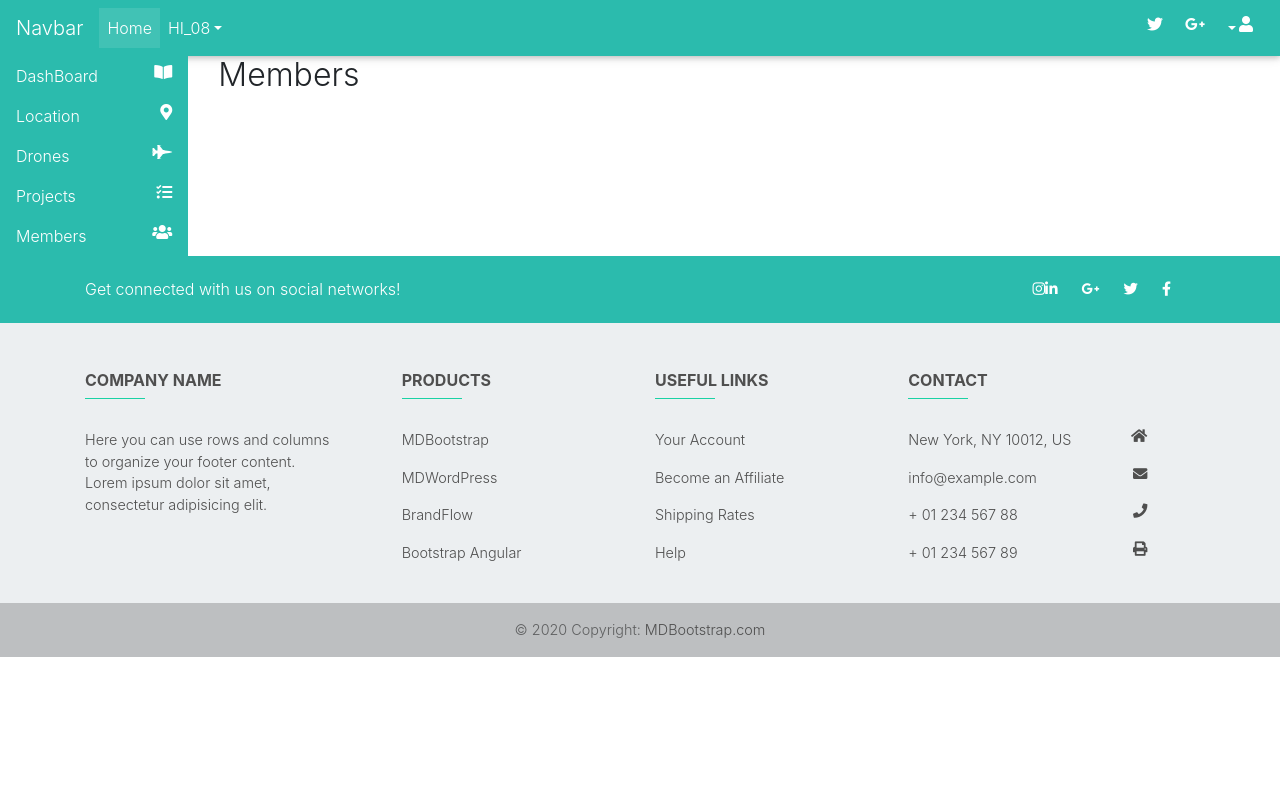
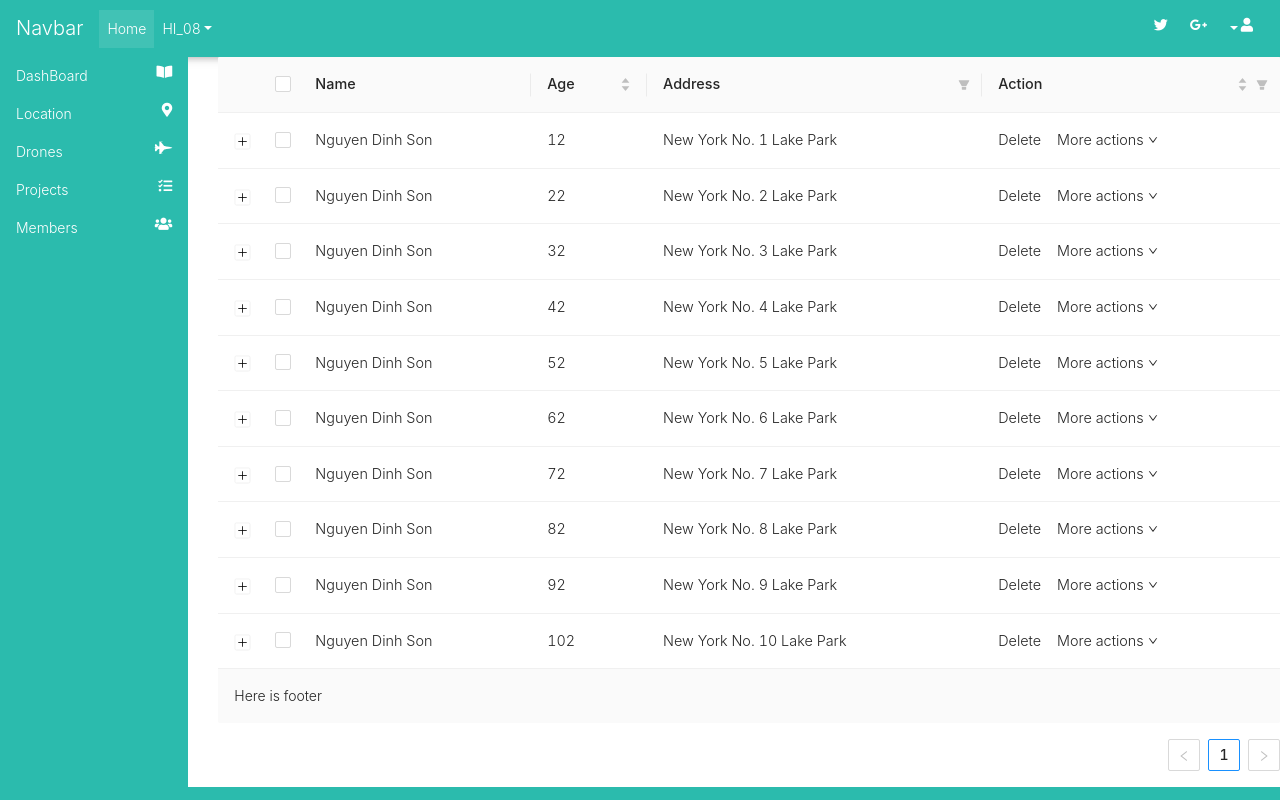
Before and after one commit to dinhson2905/HI08_Drone, a React (Create React App) app: page /hi08/members in a window 1280 px wide. Shown: the top 800 px of the page. Built offline with nearby package versions, Linux system fonts and the light colour scheme.

Commit message:
member page

```diff
--- a/package.json
+++ b/package.json
@@ -12,6 +12,7 @@
     "@testing-library/react": "^9.3.2",
     "@testing-library/user-event": "^7.1.2",
     "@trendmicro/react-sidenav": "^0.5.0",
+    "antd": "^4.2.5",
     "bootstrap": "^4.5.0",
     "jquery": "^3.5.1",
     "mdbreact": "^4.26.1",
--- a/src/components/Footer.js
+++ b/src/components/Footer.js
@@ -33,7 +33,7 @@ class Footer extends Component {
 								</a>
 								{/*Instagram*/}
 								<a className="ins-ic">
-									<i className="fab fa-instagram white-text"> </i>
+									<i className="fab fa-instagram white-text mr-4"> </i>
 								</a>
 							</div>
 							{/* Grid column */}
@@ -99,7 +99,7 @@ class Footer extends Component {
 							<h6 className="text-uppercase font-weight-bold">Contact</h6>
 							<hr className="teal accent-3 mb-4 mt-0 d-inline-block mx-auto" style={{ width: '60px' }} />
 							<p>
-								<i className="fas fa-home mr-3" /> New York, NY 10012, US</p>
+								<i className="fas fa-home mr-3" /> Ha Noi, Vietnam</p>
 							<p>
 								<i className="fas fa-envelope mr-3" /> info@example.com</p>
 							<p>
--- /dev/null
+++ b/src/pages/Member.css
@@ -0,0 +1,4 @@
+.components-table-demo-control-bar .ant-form-item {
+  margin-right: 16px;
+  margin-bottom: 8px;
+}
--- a/src/pages/Members.js
+++ b/src/pages/Members.js
@@ -1,11 +1,159 @@
+import ReactDOM from 'react-dom';
+import 'antd/dist/antd.css';
+import './Member.css';
+import { Table, Switch, Radio, Form } from 'antd';
+import { DownOutlined } from '@ant-design/icons';
 import React, { Component } from 'react';
 
+const columns = [
+  {
+    title: 'Name',
+    dataIndex: 'name',
+  },
+  {
+    title: 'Age',
+    dataIndex: 'age',
+    sorter: (a, b) => a.age - b.age,
+  },
+  {
+    title: 'Address',
+    dataIndex: 'address',
+    filters: [
+      {
+        text: 'London',
+        value: 'London',
+      },
+      {
+        text: 'New York',
+        value: 'New York',
+      },
+    ],
+    onFilter: (value, record) => record.address.indexOf(value) === 0,
+  },
+  {
+    title: 'Action',
+    key: 'action',
+    sorter: true,
+    filters: [],
+    onFilter: () => {},
+    render: () => (
+      <span>
+        <a style={{ marginRight: 16 }}>Delete</a>
+        <a className="ant-dropdown-link">
+          More actions <DownOutlined />
+        </a>
+      </span>
+    ),
+  },
+];
+
+const data = [];
+for (let i = 1; i <= 10; i++) {
+  data.push({
+    key: i,
+    name: 'Nguyen Dinh Son',
+    age: `${i}2`,
+    address: `New York No. ${i} Lake Park`,
+    description: `My name is John Brown, I am ${i}2 years old, living in New York No. ${i} Lake Park.`,
+  });
+}
+
+const expandable = { expandedRowRender: record => <p>{record.description}</p> };
+const title = () => 'Here is title';
+const showHeader = true;
+const footer = () => 'Here is footer';
+const pagination = { position: 'bottom' };
 class Members extends Component {
+	  state = {
+	    bordered: false,
+	    loading: false,
+	    pagination,
+	    size: 'default',
+	    expandable,
+	    title: undefined,
+	    showHeader,
+	    footer,
+	    rowSelection: {},
+	    scroll: undefined,
+	    hasData: true,
+	    tableLayout: undefined,
+	    top: 'none',
+	    bottom: 'bottomRight',
+	  };
+
+	  handleToggle = prop => enable => {
+	    this.setState({ [prop]: enable });
+	  };
+
+	  handleSizeChange = e => {
+	    this.setState({ size: e.target.value });
+	  };
+
+	  handleTableLayoutChange = e => {
+	    this.setState({ tableLayout: e.target.value });
+	  };
+
+	  handleExpandChange = enable => {
+	    this.setState({ expandable: enable ? expandable : undefined });
+	  };
+
+	  handleEllipsisChange = enable => {
+	    this.setState({ ellipsis: enable });
+	  };
+
+	  handleTitleChange = enable => {
+	    this.setState({ title: enable ? title : undefined });
+	  };
+
+	  handleHeaderChange = enable => {
+	    this.setState({ showHeader: enable ? showHeader : false });
+	  };
+
+	  handleFooterChange = enable => {
+	    this.setState({ footer: enable ? footer : undefined });
+	  };
+
+	  handleRowSelectionChange = enable => {
+	    this.setState({ rowSelection: enable ? {} : undefined });
+	  };
+
+	  handleYScrollChange = enable => {
+	    this.setState({ yScroll: enable });
+	  };
+
+	  handleXScrollChange = e => {
+	    this.setState({ xScroll: e.target.value });
+	  };
+
+	  handleDataChange = hasData => {
+	    this.setState({ hasData });
+	  };
     render() {
+    	const { xScroll, yScroll, ...state } = this.state;
+
+    const scroll = {};
+    if (yScroll) {
+      scroll.y = 240;
+    }
+    if (xScroll) {
+      scroll.x = '100vw';
+    }
+
+    const tableColumns = columns.map(item => ({ ...item, ellipsis: state.ellipsis }));
+    if (xScroll === 'fixed') {
+      tableColumns[0].fixed = true;
+      tableColumns[tableColumns.length - 1].fixed = 'right';
+    }
         return (
             <div>
-                <h2> Members </h2>
-            </div>
+        <Table
+          {...this.state}
+          pagination={{ position: [this.state.top, this.state.bottom] }}
+          columns={tableColumns}
+          dataSource={state.hasData ? data : null}
+          scroll={scroll}
+        />
+      </div>
         );
     }
 }
```
Also changed, not shown: 1 other file (tests, documents, lock files or other folders).
